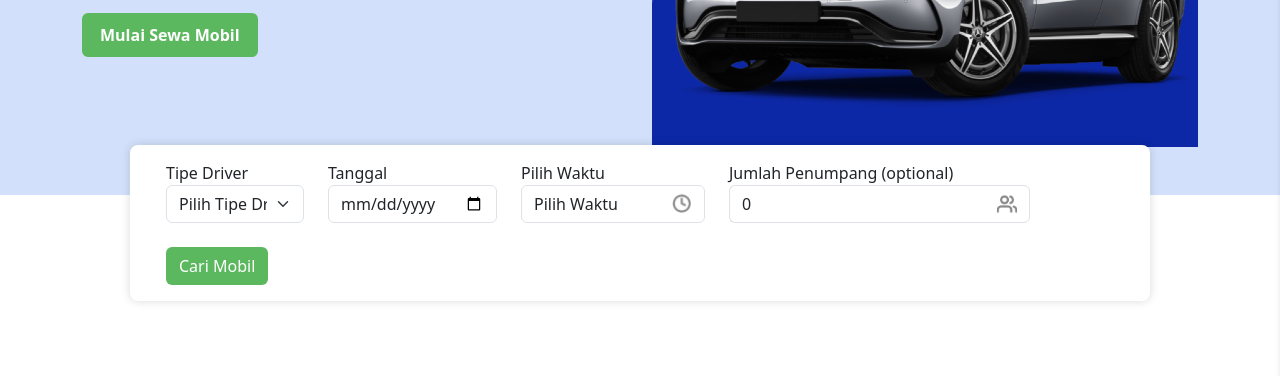
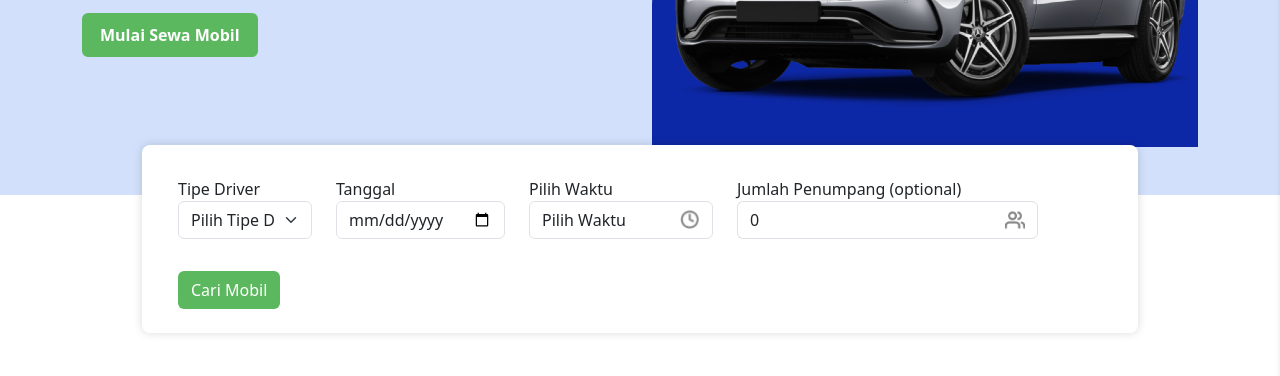
Before and after one commit to wahyuanang/24001183-km7-waz-FiterCars-ch2, a website: page public/filter.html in a window 1280 px wide. Shown: the part 293-669 px from the top of the page. Drawn offline with Linux system fonts and the light colour scheme; no server answers.

Commit message:
fix search

```diff
--- a/public/filter.html
+++ b/public/filter.html
@@ -80,24 +80,24 @@
 
     <!-- Search -->
     <section class="search">
-        <div class="container">
+        <div class="container px-4">
             <div class="row">
                 <div class="col-lg-12 col-12">
-                    <div class="row search__card mx-lg-5 py-3 px-4">
-                        <div class="col-lg-auto col-xl-2 col-xxl-3 col-md-auto">
-                            <label>Tipe Driver</label>
+                    <div class="row search__card mx-lg-5 py-4 px-4">
+                        <div class="col-lg-auto col-xl-2 col-xxl-3 col-md-auto mt-2">
+                            <label class="fw-medium">Tipe Driver</label>
                             <select class="form-select" aria-label="Default select example" id="tipeDriver">
                                 <option value="default" selected>Pilih Tipe Driver &nbsp; &nbsp; &nbsp; &nbsp; </option>
                                 <option value="true">Dengan Supir</option>
                                 <option value="false">Tanpa Supir (Lepas Kunci)</option>
                             </select>
                         </div>
-                        <div class="col-lg-auto col-xl-auto col-md-auto">
-                            <label>Tanggal</label>
+                        <div class="col-lg-auto col-xl-auto col-md-auto mt-2">
+                            <label class="fw-medium">Tanggal</label>
                             <input type="date" class="form-control" placeholder="Pilih Tanggal" id="tanggal">
                         </div>
-                        <div class="col-lg-auto col-xl-auto col-md-auto search__time">
-                            <labe>Pilih Waktu</labe>
+                        <div class="col-lg-auto col-xl-auto col-md-auto search__time mt-2">
+                            <labe class="fw-medium">Pilih Waktu</labe>
                             <select class="form-select" aria-label="Default select example" id="waktuJemput">
                                 <option value="false" selected>Pilih Waktu &nbsp; &nbsp; &nbsp; &nbsp; &nbsp; &nbsp;
                                 </option>
@@ -109,8 +109,8 @@
                             </select>
 
                         </div>
-                        <div class="col-lg-auto col-xl-auto col-md-auto">
-                            <label>Jumlah Penumpang (optional)</label>
+                        <div class="col-lg-auto col-xl-auto col-md-auto mt-2">
+                            <label class="fw-medium">Jumlah Penumpang (optional)</label>
                             <div class="input-group">
                                 <input type="search" class="form-control border-end-0" placeholder="Jumlah Penumpang"
                                     id="jumlahPenumpang" value="0">
@@ -119,7 +119,7 @@
                                 </span>
                             </div>
                         </div>
-                        <div class="col-lg-2 col-xl-auto col-md-2  pt-4">
+                        <div class="col-lg-2 col-xl-auto col-md-2 mt-2 pt-4">
                             <button class="btn btn-color" id="load-btn">Cari Mobil</button>
                         </div>
                     </div>
```
